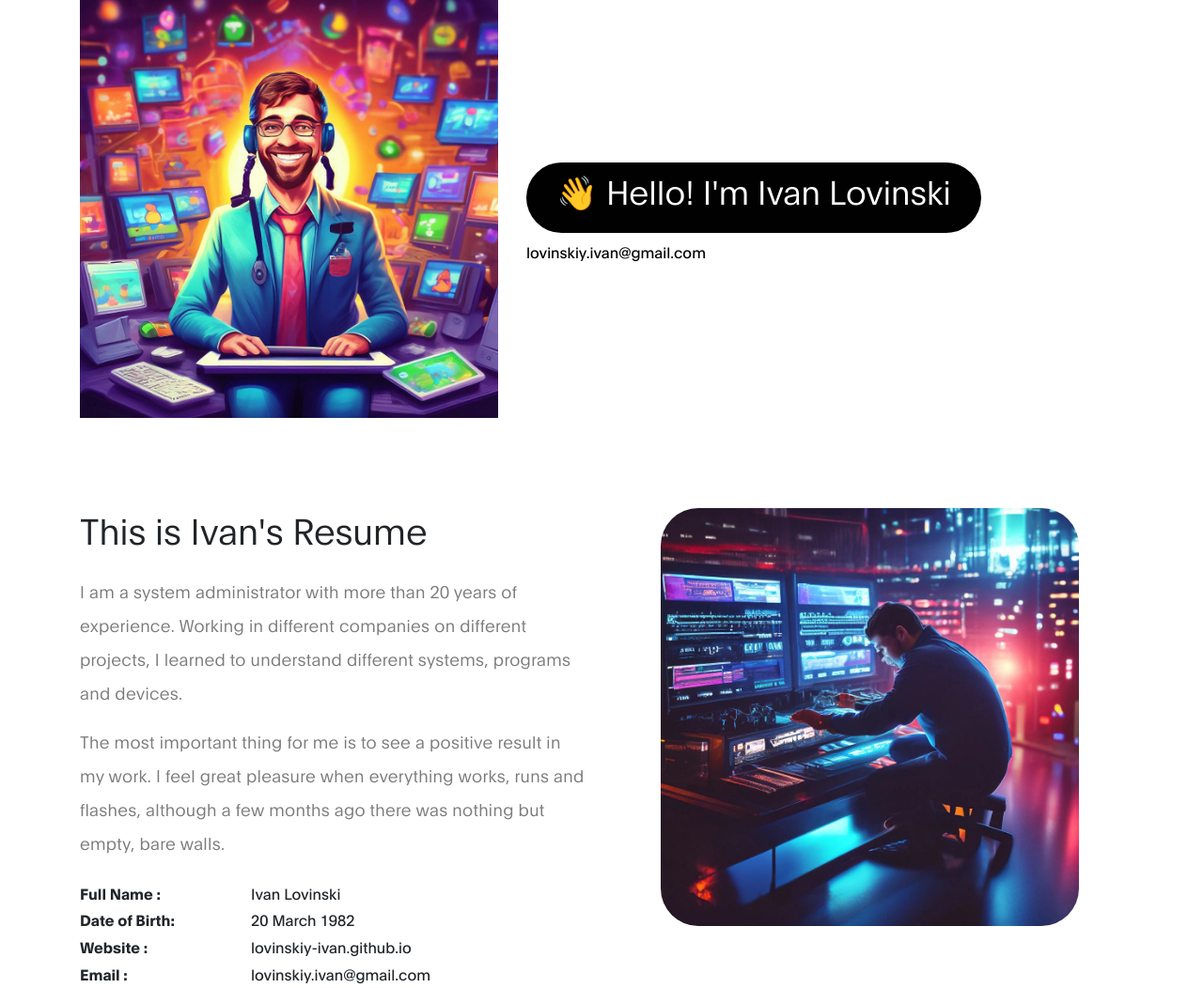
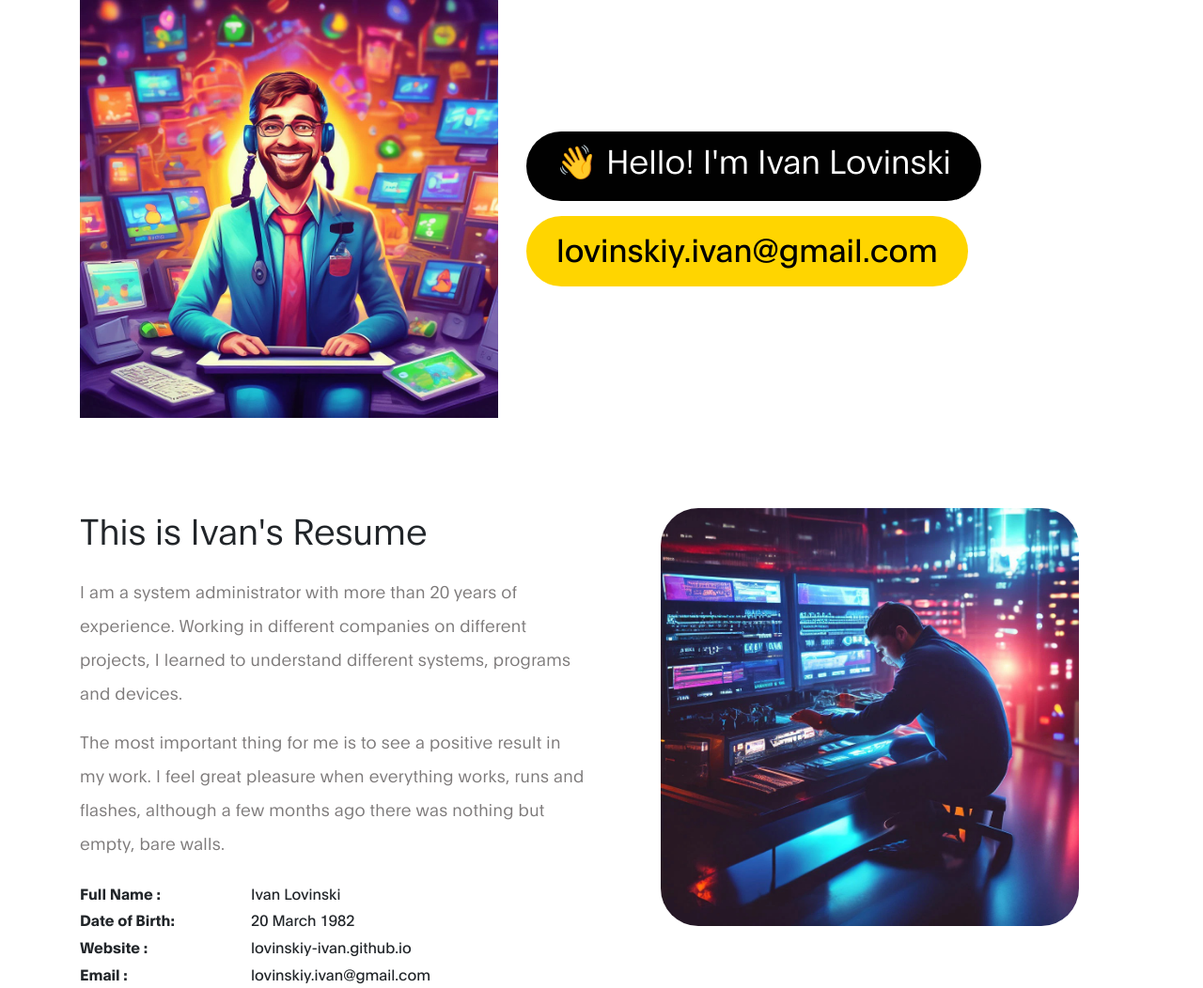
Before and after one commit to lovinskiy-ivan/lovinskiy-ivan.github.io, a plain HTML site: page index.html in a window 1280 px wide. Shown: the top 1052 px of the page at 94% size. Drawn offline with Linux system fonts and the light colour scheme.

Commit message:
Update index.html

```diff
--- a/index.html
+++ b/index.html
@@ -81,7 +81,7 @@ Ivan Resume
 
                             <h1 class="hero-title">👋 Hello! I'm Ivan Lovinski</h1>
 
-                            <a href="#" class="lovinskiy.ivan@gmail.com">
+                            <a href="#" class="email-link">
                                 lovinskiy.ivan@gmail.com
                             </a>
 
```
